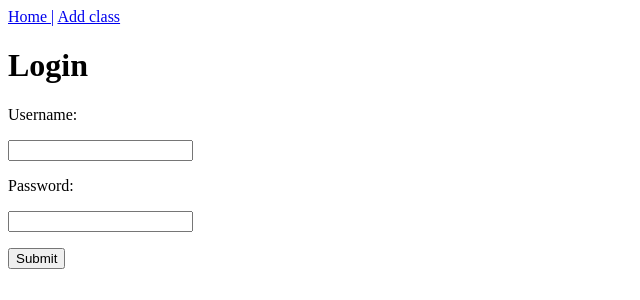
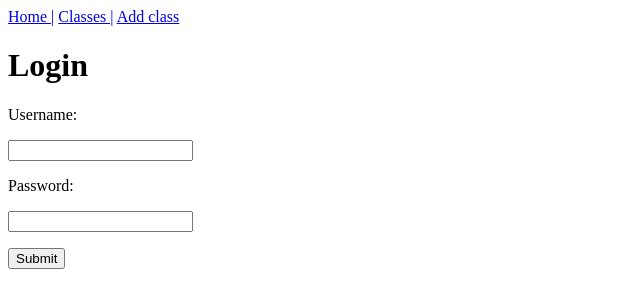
Before and after one commit to loberflick/NameWebsite, a Flask app: page /signup in a window 1280 px wide. Shown: the top 300 px of the page, without its empty margins (0-640 px from the left). Run offline with Flask 3, Linux system fonts and the light colour scheme.

Commit message:
classes page and security

```diff
--- a/app/routes.py
+++ b/app/routes.py
@@ -95,11 +95,23 @@ def add_class():
         return redirect("/")
     return render_template("add_class.html", form=form, logedin=find_login(request.cookies.get("login_token")))
 
+
+@app.route('/classes')
+def classes():
+    id = find_login(request.cookies.get("login_token"))
+    classes = models.Class.query.filter_by(teacher=id)
+    return render_template('classes.html', logedin=find_login(request.cookies.get("login_token")), classes=classes)
+
+
+
 @app.route("/class/<int:id>", methods=["GET", "POST"])
 def view_class(id):
     _class = models.Class.query.filter_by(id=id).first()
-    print(_class.teacher)
-    return render_template("class.html", logedin=find_login(request.cookies.get("login_token")), _class=_class)
+    if _class.teacher == find_login(request.cookies.get("login_token")):
+        print(_class.teacher)
+        return render_template("class.html", logedin=find_login(request.cookies.get("login_token")), _class=_class)
+    else:
+        return render_template("restricted.html", logedin=find_login(request.cookies.get("login_token")))
 
 
 def quick_template(page, form):
--- a/app/templates/nav.html
+++ b/app/templates/nav.html
@@ -4,6 +4,7 @@
     <a href="/login">Login |</a>
     {% endif %}
     {% if logedin != False %}
+    <a href="/classes">Classes |</a>
     <a href="/add_class">Add class</a>
     {% endif %}
 </nav>
```
Also changed, not shown: app/templates/classes.html (added, +8 -0 lines), app/templates/restricted.html (added, +7 -0 lines), app/classes.db.
